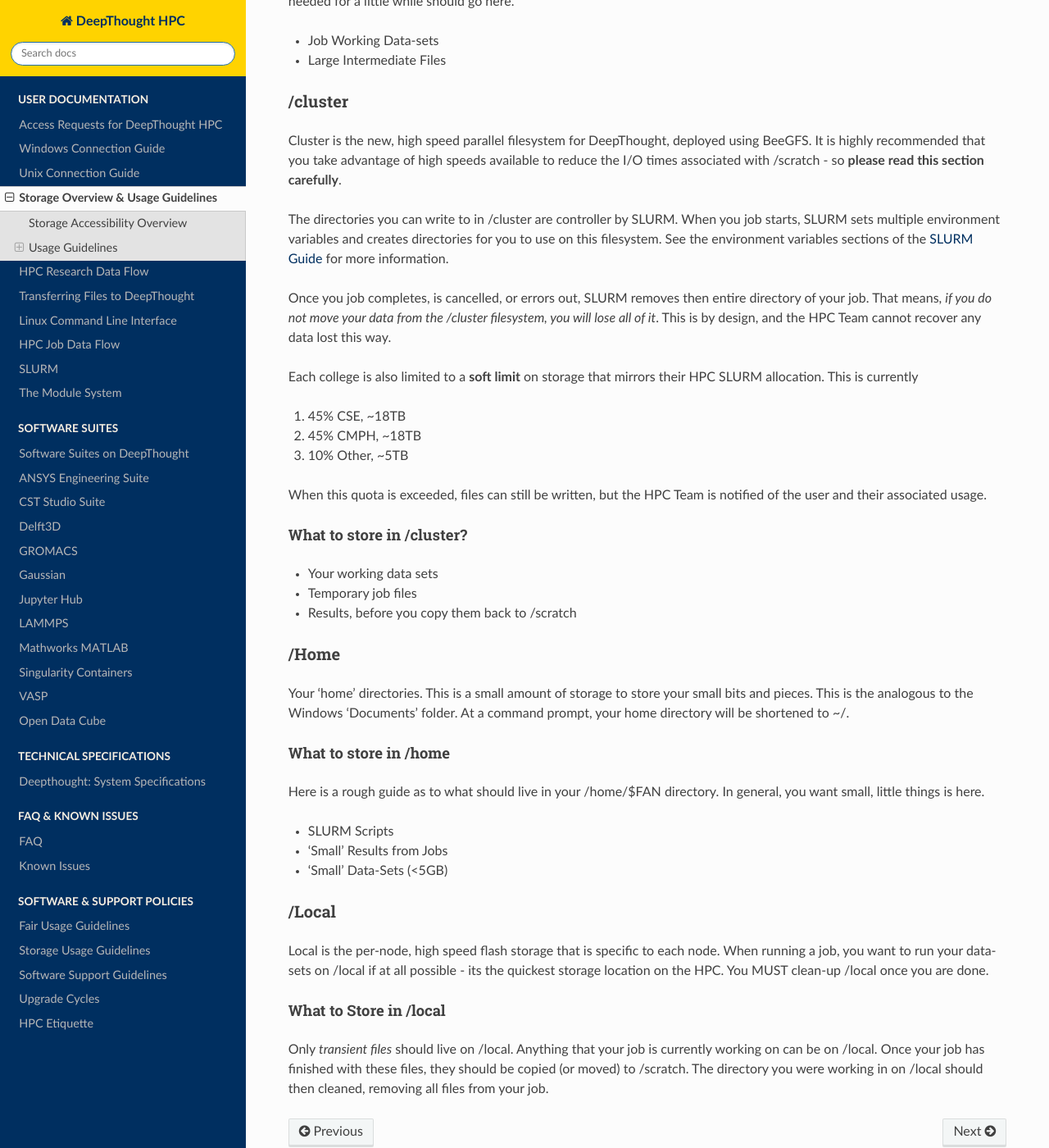
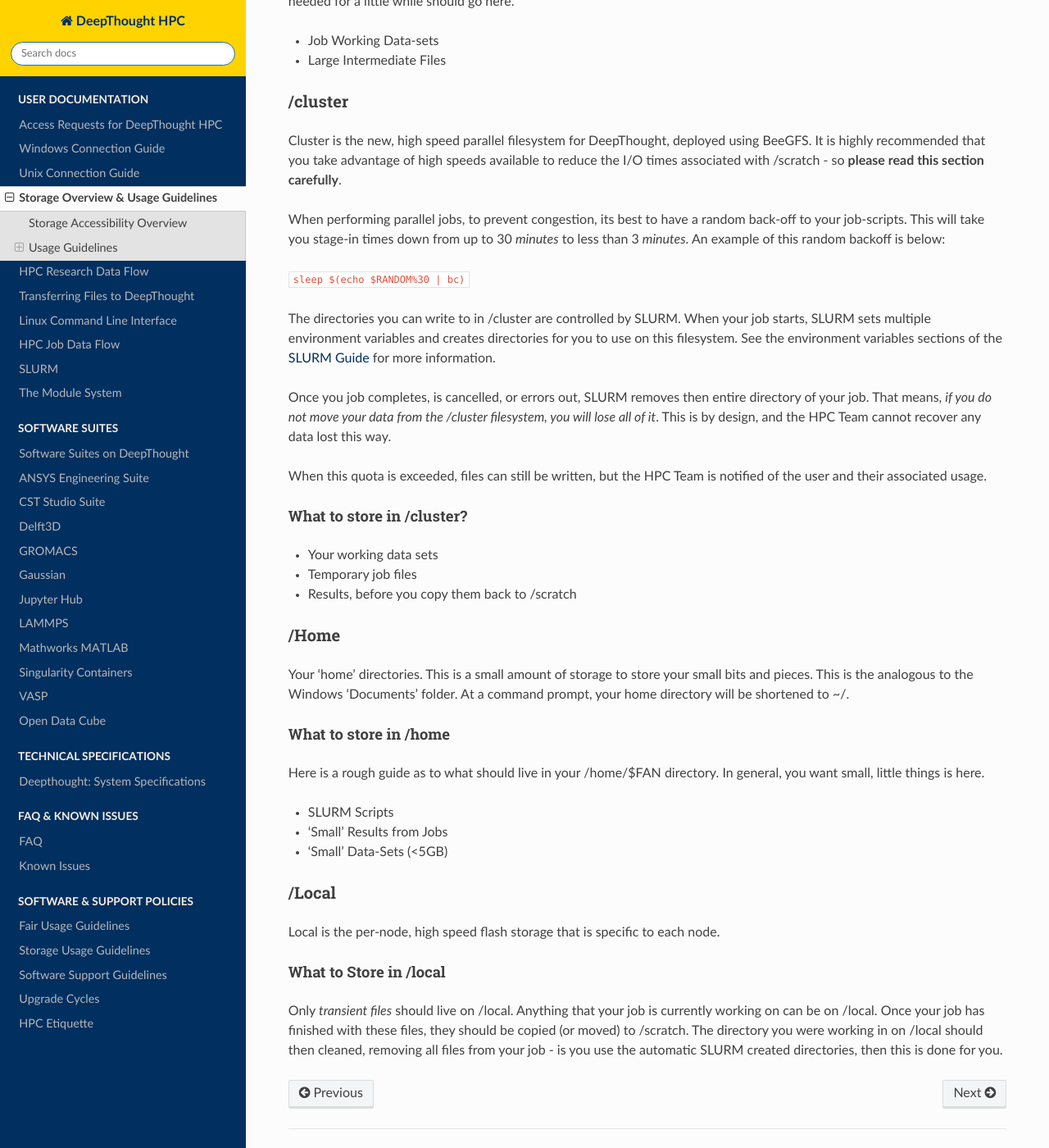
Before and after one commit to flindersuni/DeepThoughtHPC-docs, a Sphinx documentation site: the page built from docs/source/storage/storageusage.rst, in a window 1280 px wide and 1400 px high, scrolled down 1429 px. Shown: the whole window at 82% size. Built offline with Sphinx 7.4.7 and the Read the Docs theme 2.0.0, drawn with Linux system fonts in a browser that asks for light colours; pages that are not in the unit, such as notebooks, are missing from menus.

Commit message:
Gau16 to g16
Storage Random Backoff and tweaks

```diff
--- a/docs/source/software/gaussian16.rst
+++ b/docs/source/software/gaussian16.rst
@@ -24,4 +24,4 @@ and none imposes any artificial limitations on calculations other than your comp
 Gaussian Program Quick List
 ++++++++++++++++++++++++++++++++++++++++++++++++++
 
-The main binary for Gaussian is ``gau16``.
+The main binary for Gaussian is ``g16``.
--- a/docs/source/storage/storageusage.rst
+++ b/docs/source/storage/storageusage.rst
@@ -64,17 +64,15 @@ Here is a rough guide as to what should live in your /scratch/$FAN directory. In
 
 Cluster is the new, high speed parallel filesystem for DeepThought, deployed using BeeGFS. It is highly recommended that you take advantage of high speeds available to reduce the I/O times associated with /scratch - so **please read this section carefully**.
 
-The directories you can write to in /cluster are controller by SLURM.  When you job starts, SLURM sets multiple environment variables and
+When performing parallel jobs, to prevent congestion, its best to have a random back-off to your job-scripts. This will take you stage-in times down from up to 30 *minutes* to less than 3 *minutes*. An example of this random backoff is below:
+
+``sleep $(echo $RANDOM%30 | bc)``
+
+The directories you can write to in /cluster are controlled by SLURM.  When your job starts, SLURM sets multiple environment variables and
 creates directories for you to use on this filesystem. See the environment variables sections of the `SLURM Guide`_ for more information.
 
 Once you job completes, is cancelled, or errors out, SLURM removes then entire directory of your job. That means, *if you do not move your data from the /cluster
 filesystem, you will lose all of it*. This is by design, and the HPC Team cannot recover any data lost this way.
-
-Each college is also limited to a **soft limit** on storage that mirrors their HPC SLURM allocation. This is currently
-
-1. 45% CSE, ~18TB
-2. 45% CMPH, ~18TB
-3. 10% Other, ~5TB
 
 When this quota is exceeded, files can still be written, but the HPC Team is notified of the user and their associated usage.
 
@@ -105,10 +103,13 @@ Here is a rough guide as to what should live in your /home/$FAN directory. In ge
 /Local
 =========
 
-Local is the per-node, high speed flash storage that is specific to each node. When running a job, you want to run your data-sets on /local if at all possible - its the quickest storage location on the HPC. You MUST clean-up /local once you are done.
+Local is the per-node, high speed flash storage that is specific to each node.
 
 ^^^^^^^^^^^^^^^^^^^^^^^^^
 What to Store in /local
 ^^^^^^^^^^^^^^^^^^^^^^^^^
 
-Only *transient files* should live on /local. Anything that your job is currently working on can be on /local. Once your job has finished with these files, they should be copied (or moved) to /scratch. The directory you were working in on /local should then cleaned, removing all files from your job.
+Only *transient files* should live on /local. Anything that your job is currently working on can be on /local.
+Once your job has finished with these files, they should be copied (or moved) to /scratch.
+The directory you were working in on /local should then cleaned, removing all files from your job - is you use the automatic
+SLURM created directories, then this is done for you.
```
